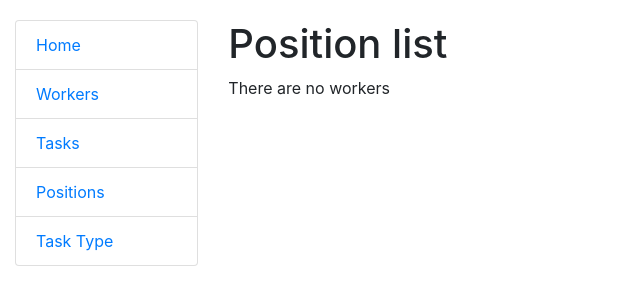
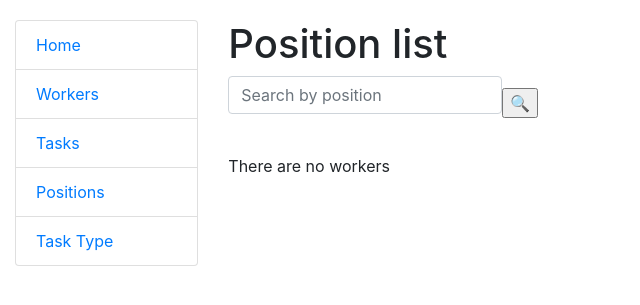
Before and after one commit to PozniakVA/it-company-task-manager, a Django app: page /position/ in a window 1280 px wide. Shown: the top 305 px of the page, without its empty margins (0-640 px from the left). Run offline with Django 5.2, Linux system fonts and the light colour scheme; data that the repository does not hold is empty; some libraries are stand-ins or nearby versions.

Commit message:
create search for position list

```diff
--- a/manager/forms.py
+++ b/manager/forms.py
@@ -57,3 +57,12 @@ class TaskSearchForm(forms.Form):
         required=False,
         widget=forms.TextInput(attrs={"placeholder": "Search by name"})
     )
+
+
+class PositionSearchForm(forms.Form):
+    name = forms.CharField(
+        max_length=255,
+        label="",
+        required=False,
+        widget=forms.TextInput(attrs={"placeholder": "Search by position"})
+    )
--- a/manager/views.py
+++ b/manager/views.py
@@ -7,7 +7,8 @@ from manager.forms import (
     TaskForm,
     TaskAssignDeleteForm,
     WorkerSearchForm,
-    TaskSearchForm
+    TaskSearchForm,
+    PositionSearchForm
 )
 from manager.models import Worker, Task, Position, TaskType
 
@@ -107,6 +108,19 @@ class PositionListView(generic.ListView):
     model = Position
     paginate_by = 3
 
+    def get_context_data(self, *, object_list=None, **kwargs):
+        context = super(PositionListView, self).get_context_data(**kwargs)
+        name = self.request.GET.get("name", "")
+        context["search_form"] = PositionSearchForm(initial={"name": name})
+        return context
+
+    def get_queryset(self):
+        queryset = Position.objects.all()
+        form = PositionSearchForm(self.request.GET)
+        if form.is_valid():
+            return queryset.filter(name__icontains=form.cleaned_data["name"])
+        return queryset
+
 
 class TaskTypeListView(generic.ListView):
     model = TaskType
--- a/templates/manager/position_list.html
+++ b/templates/manager/position_list.html
@@ -2,6 +2,8 @@
 
 {% block content %}
   <h1>Position list</h1>
+  {% include "includes/search.html" %}
+  <br>
   {% if position_list %}
     {% for position in position_list %}
       <ul>
```
